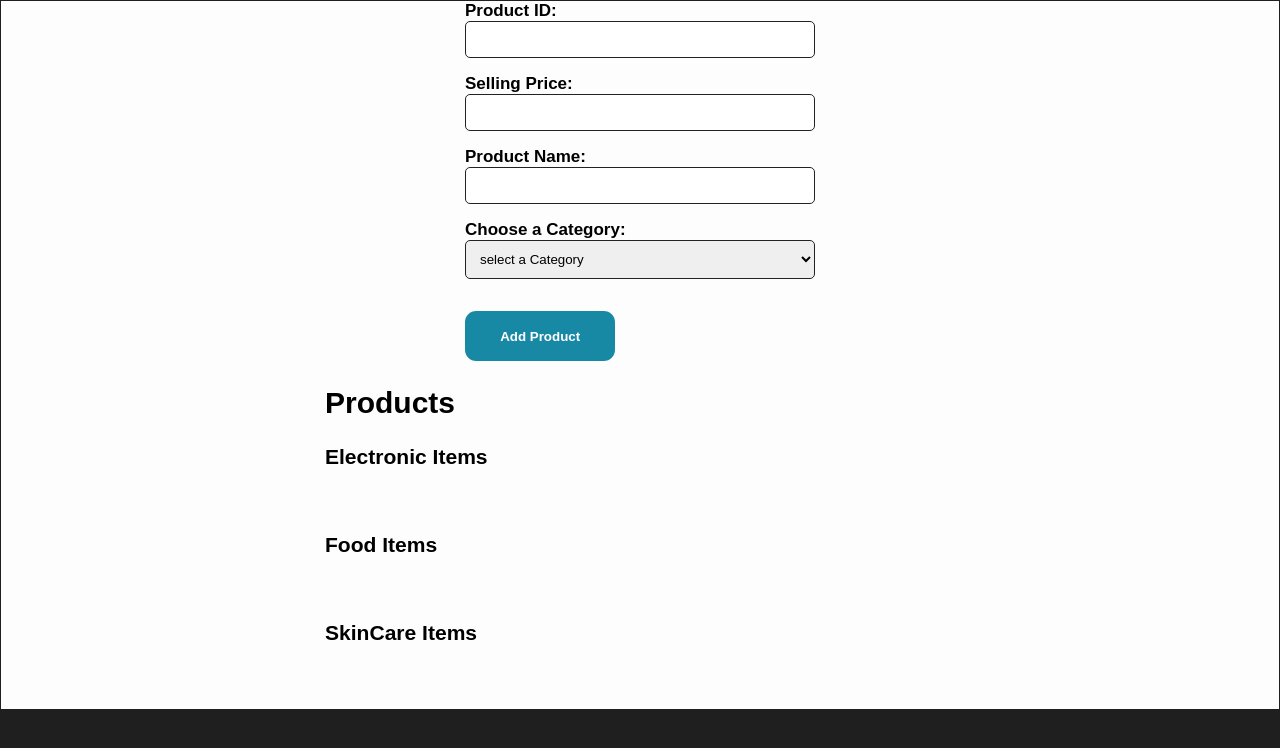
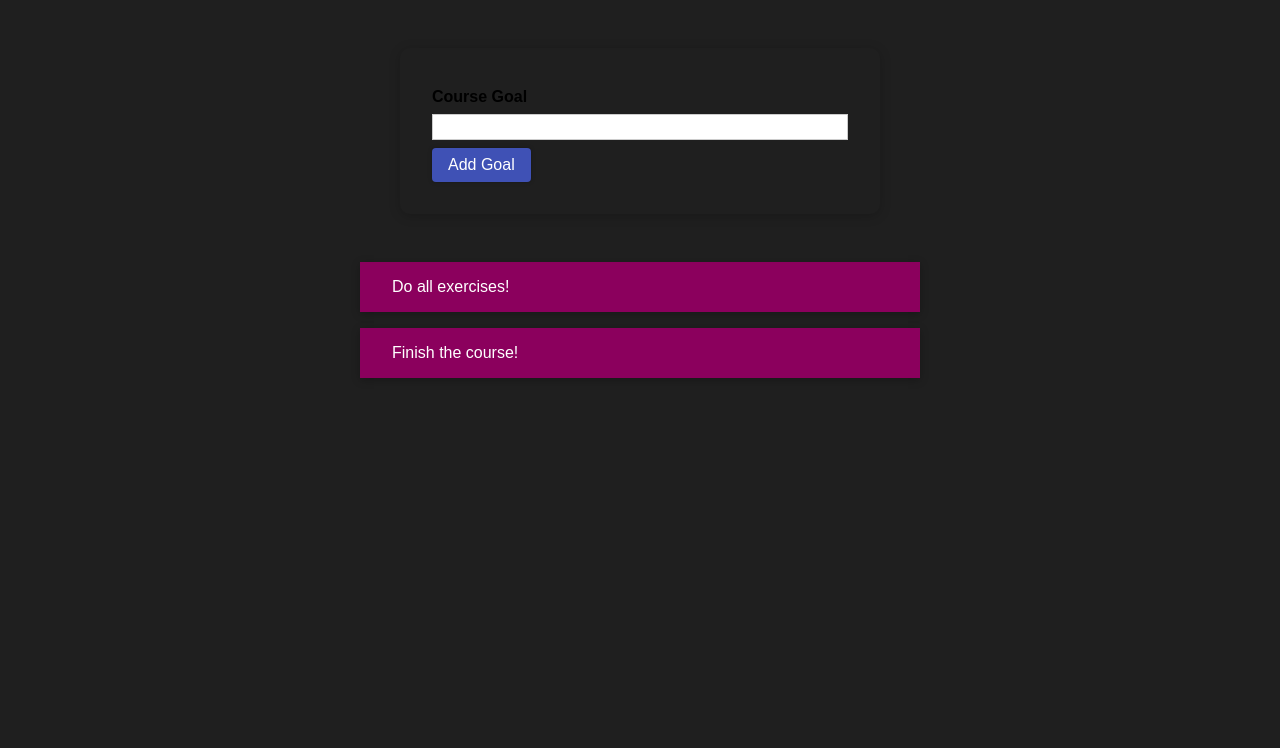
Before and after one commit to shaikhfarheen11/reactTut, a React (Create React App) app: page / in a window 1280 px wide. Shown: the top 748 px of the page. Built offline with nearby package versions, Linux system fonts and the light colour scheme.

Commit message:
first commit

```diff
--- a/src/App.css
+++ b/src/App.css
@@ -1,4 +1,4 @@
-/* #goals {
+#goals {
   width: 35rem;
   max-width: 90%;
   margin: 3rem auto;
@@ -11,4 +11,4 @@
   padding: 2rem;
   box-shadow: 0 2px 12px rgba(0, 0, 0, 0.2);
   border-radius: 10px;
-} */
+}
--- a/src/App.js
+++ b/src/App.js
@@ -1,23 +1,57 @@
-import React from 'react';
-import Expenses from './Components/SellerPage';
+import React, { useState } from 'react';
 
+import CourseGoalList from './Components/CourseGoals/CourseGoalList/CourseGoalList';
+import CourseInput from './Components/CourseGoals/CourseInput/CourseInput';
+import './App.css';
 
 const App = () => {
-    const expenses = [
+  const [courseGoals, setCourseGoals] = useState([
+    { text: 'Do all exercises!', id: 'g1' },
+    { text: 'Finish the course!', id: 'g2' }
+  ]);
 
-    ];
-   //  return React.createElement(
-   //    'div',
-   //    {},
-   //    React.createElement('h2', {}, "Let's get started!"),
-   //    React.createElement(Expenses, { items: expenses})
+  const addGoalHandler = enteredText => {
+    setCourseGoals(prevGoals => {
+      const updatedGoals = [...prevGoals];
+      updatedGoals.unshift({ text: enteredText, id: Math.random().toString() });
+      return updatedGoals;
+    });
+  };
 
-    return (
-      <div>
-      <Expenses items = {expenses} />
+  const deleteItemHandler = goalId => {
+    setCourseGoals(prevGoals => {
+      const updatedGoals = prevGoals.filter(goal => goal.id !== goalId);
+      return updatedGoals;
+    });
+  };
 
-      </div>
+  let content = (
+    <p style={{ textAlign: 'center' }}>No goals found. Maybe add one?</p>
+  );
 
+  if (courseGoals.length > 0) {
+    content = (
+      <CourseGoalList items={courseGoals} onDeleteItem={deleteItemHandler} />
     );
-}
-export default App
+  }
+
+  return (
+    <div>
+      <section id="goal-form">
+        <CourseInput onAddGoal={addGoalHandler} />
+      </section>
+      <section id="goals">
+        {content}
+        {/* {courseGoals.length > 0 && (
+          <CourseGoalList
+            items={courseGoals}
+            onDeleteItem={deleteItemHandler}
+          />
+        ) // <p style={{ textAlign: 'center' }}>No goals found. Maybe add one?</p>
+        } */}
+      </section>
+    </div>
+  );
+};
+
+export default App;
--- a/src/Components/CourseGoals/CourseInput/CourseInput.css
+++ b/src/Components/CourseGoals/CourseInput/CourseInput.css
@@ -22,3 +22,24 @@
     background: #fad0ec;
     border-color: #8b005d;
   }
+  .form-control.invalid input {
+    border-color: lightcoral; /* Light red border color for invalid input */
+  }
+
+  .button {
+    cursor: pointer;
+    padding: 0.5rem 1rem;
+    background-color: #3f51b5;
+    color: #fff;
+    border: none;
+    border-radius: 4px;
+  }
+
+  .button:hover {
+    background-color: #283593;
+  }
+
+  .button:disabled {
+    cursor: not-allowed;
+    background-color: lightcoral; /* Light red background color for disabled button */
+  }
--- a/src/Components/CourseGoals/CourseInput/CourseInput.js
+++ b/src/Components/CourseGoals/CourseInput/CourseInput.js
@@ -1,27 +1,35 @@
 import React, { useState } from 'react';
-
-import Button from '../../UI/Button/Button';
+import Button from '../../UI/Button';
 import './CourseInput.css';
 
 const CourseInput = props => {
   const [enteredValue, setEnteredValue] = useState('');
+  const [isValid, setIsValid] = useState(true);
 
   const goalInputChangeHandler = event => {
-    setEnteredValue(event.target.value);
+    const inputValue = event.target.value.trim();
+    setEnteredValue(inputValue);
+    setIsValid(inputValue !== '');
   };
 
   const formSubmitHandler = event => {
     event.preventDefault();
+    if (!isValid) {
+      return;
+    }
     props.onAddGoal(enteredValue);
+    setEnteredValue('');
   };
 
   return (
     <form onSubmit={formSubmitHandler}>
-      <div className="form-control">
+      <div className={`form-control ${!isValid ? 'invalid' : ''}`}>
         <label>Course Goal</label>
-        <input type="text" onChange={goalInputChangeHandler} />
+        <input type="text" value={enteredValue} onChange={goalInputChangeHandler} />
       </div>
-      <Button type="submit">Add Goal</Button>
+      <Button type="submit" disabled={!isValid}>
+        Add Goal
+      </Button>
     </form>
   );
 };
--- a/src/Components/UI/Button.module.css
+++ b/src/Components/UI/Button.css
@@ -1,4 +1,4 @@
-.button {
+/* .button {
   font: inherit;
   border: 1px solid #4f005f;
   background: #4f005f;
@@ -27,4 +27,25 @@ button:active:disabled {
   border-color: #ccc;
   color: #666666;
   cursor: not-allowed;
+} */
+
+.button {
+  font: inherit;
+  padding: 0.5rem 1.5rem;
+  border: 1px solid #8b005d;
+  color: white;
+  background: #8b005d;
+  box-shadow: 0 0 4px rgba(0, 0, 0, 0.26);
+  cursor: pointer;
 }
+
+.button:focus {
+  outline: none;
+}
+
+.button:hover,
+.button:active {
+  background: #ac0e77;
+  border-color: #ac0e77;
+  box-shadow: 0 0 8px rgba(0, 0, 0, 0.26);
+}
--- a/src/Components/UI/Button.js
+++ b/src/Components/UI/Button.js
@@ -1,15 +1,14 @@
 import React from 'react';
-
-import classes from './Button.module.css';
+import './Button.css';
 
 const Button = (props) => {
+  const { type, onClick, disabled } = props;
+
+  // Check if the button is disabled and add the 'invalid' class to style it with a light red color
+  const buttonClassName = `button ${disabled ? 'invalid' : ''}`;
+
   return (
-    <button
-      type={props.type || 'button'}
-      className={`${classes.button} ${props.className}`}
-      onClick={props.onClick}
-      disabled={props.disabled}
-    >
+    <button type={type} className={buttonClassName} onClick={onClick} disabled={disabled}>
       {props.children}
     </button>
   );
--- a/src/Components/UI/Input/Input.module.css
+++ /dev/null
@@ -1,50 +0,0 @@
-.login{
-    width: 90%;
-  max-width: 40rem;
-  margin: 2rem auto;
-  padding: 2rem;
-}
-.control{
-    margin: 1rem 0;
-    display: flex;
-    align-items: stretch;
-    flex-direction: column;
-}
-.control label,
-.control input {
-    display: block;
-}
-.control label {
-    font-weight: bold;
-    flex: 1;
-    color: #464646;
-    margin-bottom: 0.5rem;
-  }
-  .control input {
-    flex: 3;
-    font: inherit;
-    padding: 0.35rem 0.35rem;
-    border-radius: 6px;
-    border: 1px solid #ccc;
-  }
-  .control input:focus {
-    outline: none;
-    border-color: #4f005f;
-    background: #f6dbfc;
-  }
-
-  .control.invalid input {
-    border-color: red;
-    background: #fbdada;
-  }
-  .actions {
-    text-align: center;
-  }
-
-  @media (min-width: 768px) {
-    .control {
-      align-items: center;
-      flex-direction: row;
-    }
-
-  }
--- a/src/index.js
+++ b/src/index.js
@@ -2,12 +2,9 @@
 import ReactDOM from 'react-dom/client';
 import './index.css';
 import App from './App';
-import { AuthContextprovider } from './Components/store/auth-context';
+
 
 
 const root = ReactDOM.createRoot(document.getElementById('root'));
 root.render(
-<AuthContextprovider>
-    <App />
-</AuthContextprovider>
-);
+    <App />)
```
Also changed, not shown: src/Components/UI/Input/Input.js (deleted, +0 -34 lines), src/Components/UI/Card.css (renamed from src/Components/UI/Card.module.css).
